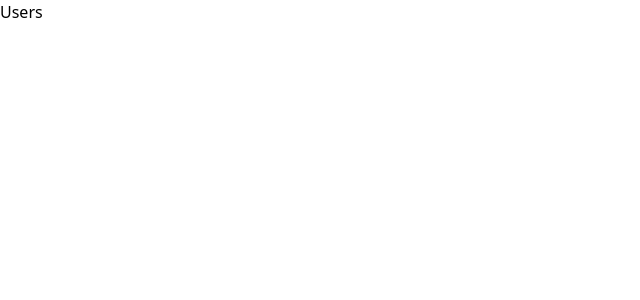
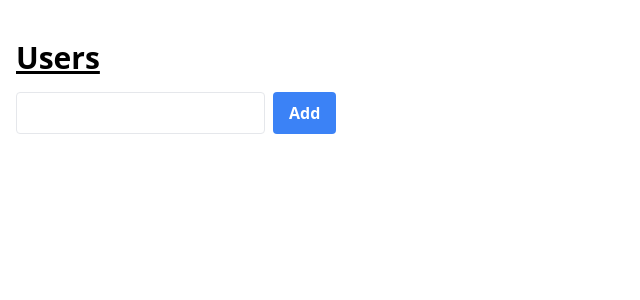
Before and after one commit to clean-frontend/react-19-todo, a React (Vite) app: page / in a window 1280 px wide. Shown: the top 300 px of the page, without its empty margins (0-640 px from the left). Built offline with nearby package versions, Linux system fonts and the light colour scheme.

Commit message:
feat: add client user-list

```diff
--- a/src/pages/users/page.tsx
+++ b/src/pages/users/page.tsx
@@ -1,3 +1,64 @@
+import { useState } from "react";
+
+type User = {
+  id: string;
+  email: string;
+};
+
 export function UsersPage() {
-  return <h1>Users</h1>;
+  const [users, setUsers] = useState<User[]>([]);
+
+  const [email, setEmail] = useState("");
+
+  const handleSubmit = (event: React.FormEvent<HTMLFormElement>) => {
+    event.preventDefault();
+    setUsers([...users, { id: crypto.randomUUID(), email }]);
+    setEmail("");
+  };
+
+  const handleDelete = (id: string) => {
+    setUsers((lastUsers) => lastUsers.filter((user) => user.id !== id));
+  };
+
+  return (
+    <main className="container mx-auto p-4 pt-10 flex flex-col gap-4">
+      <h1 className="text-3xl font-bold underline">Users</h1>
+      <section>
+        <form className="flex gap-2" onSubmit={handleSubmit}>
+          <input
+            type="email"
+            className="border p-2 rounded"
+            value={email}
+            onChange={(event) => setEmail(event.target.value)}
+          />
+          <button
+            className="bg-blue-500 hover:bg-blue-700 text-white font-bold py-2 px-4 rounded"
+            type="submit"
+          >
+            Add
+          </button>
+        </form>
+      </section>
+      <section>
+        <div className="flex flex-col">
+          {users.map((user) => (
+            <div
+              className="border p-2 m-2 rounded bg-gray-100 flex gap-2"
+              key={user.id}
+            >
+              {user.email}
+
+              <button
+                className="bg-red-500 hover:bg-red-700 text-white font-bold py-2 px-4 rounded ml-auto"
+                type="button"
+                onClick={() => handleDelete(user.id)}
+              >
+                Delete
+              </button>
+            </div>
+          ))}
+        </div>
+      </section>
+    </main>
+  );
 }
```
